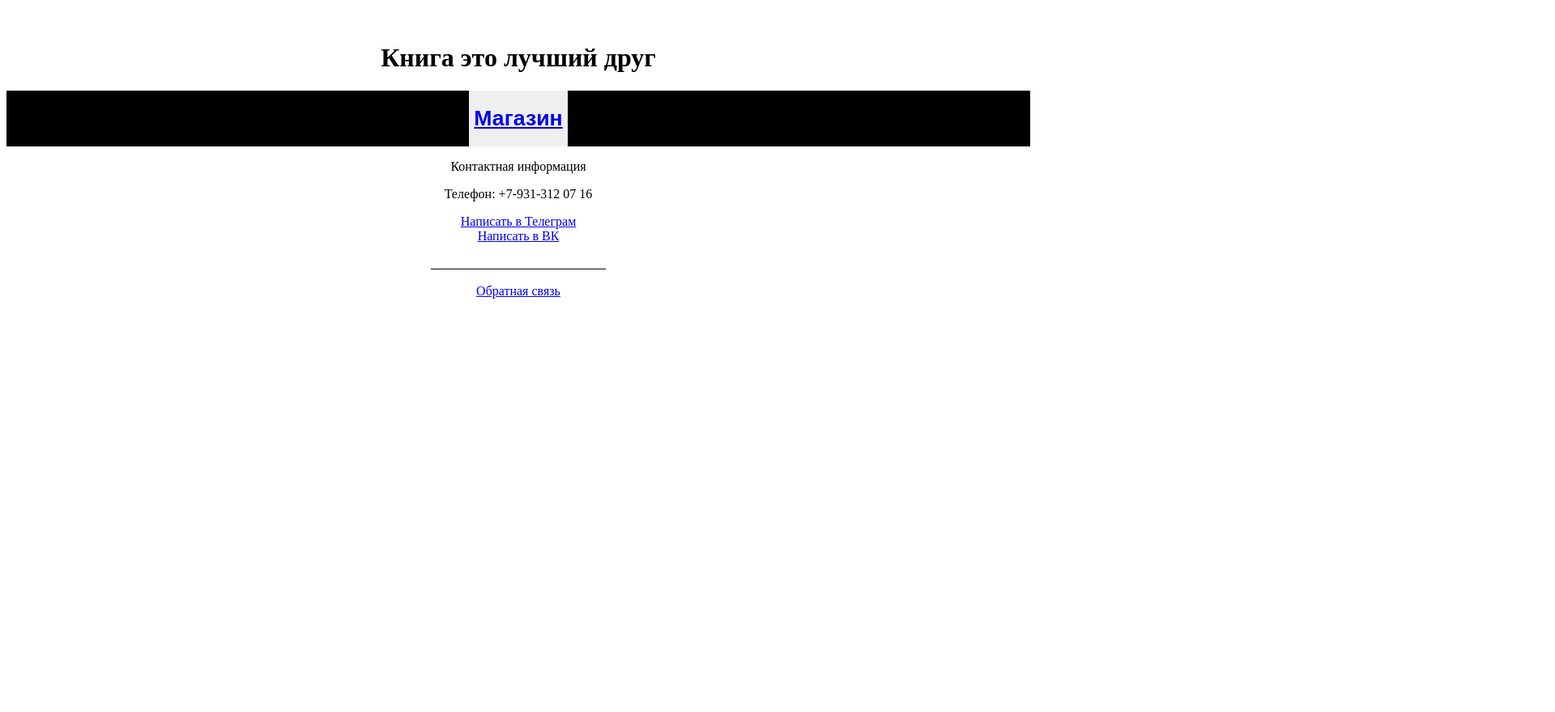
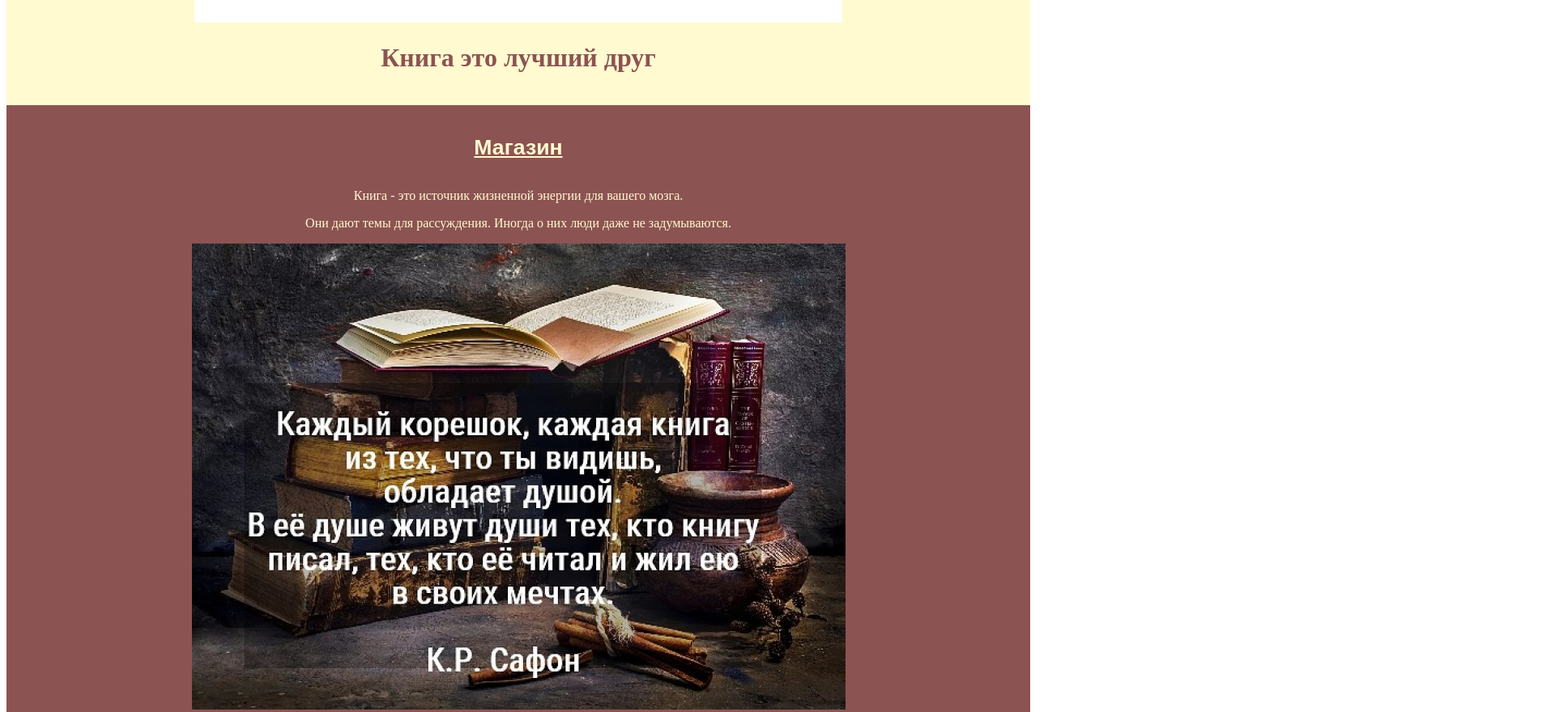
Before and after one commit to Arsehha/yp04_sait.html, a plain HTML site: page Page/index.html in a window 1280 px wide. Shown: the part 780-1660 px from the top of the page at 81% size, 1920 px wide, since content can reach past the window. Before the commit the page ends 1157 px from the top, so only its background shows below. Drawn offline with Linux system fonts and the light colour scheme.

Commit message:
Готовые 3 страницы с хэдэром и футером

```diff
--- a/Page/index.html
+++ b/Page/index.html
@@ -4,9 +4,25 @@
     .alingcentre{
         text-align: center;
     }
+    header{
+        background-color: #fffacf;
+        color: #8c5353;
+    }
     main {
-        background-color: black;
-        color: white;
+        background-color: #8c5353;
+        color: #fffacf;
+    }
+    footer{
+        background-color: #fffacf;
+        color: #8c5353;
+    }
+    button {
+        background-color: transparent;
+        background-repeat: no-repeat;
+        border: none;
+        cursor: pointer;
+        overflow: hidden;
+        outline: none;
     }
 </style>
 <head>
@@ -15,21 +31,33 @@
     <meta name="viewport"
           content="width=device-width, user-scalable=no, initial-scale=1.0, maximum-scale=1.0, minimum-scale=1.0">
     <meta http-equiv="X-UA-Compatible" content="ie=edge">
-    <title>Главна</title>
+    <title>Главная</title>
 </head>
 <body>
 <header>
     <div class="alingcentre">
         <img src="images/логотип.png" height="800" width="800">
-        <h1>Книга это лучший друг</h1>
+        <h1>Книга это лучший друг</h1><br>
     </div>
 </header>
 <main>
+    <br>
     <div class="alingcentre">
-        <button style="border: none">
-            <a href="catalog.html"><h1>Магазин</h1></a>
+        <button class="button">
+            <a href="catalog.html"><h1 style="color: #fffacf; text-decoration: underline;text-decoration-color: #fffacf">Магазин</h1></a>
         </button>
     </div>
+    <div class="alingcentre">
+        <p>Книга - это источник жизненной энергии для вашего мозга.</p>
+        <p>Они дают темы для рассуждения. Иногда о них люди даже не задумываются.</p>
+        <img src="images/safon.jpg">
+        <p>Открывая и начиная читать книгу, мы окунаемся в неповторимый мир, который создал писатель. Страница за страницей мы погружаемся в историю, придуманную специально для нас.</p>
+        <p>И та жизнь, что происходит в произведении, порой, оказывается намного интересней нашей повседневной реальности.</p>
+        <p>Я соглашусь со словами Эрнеста Миллера Хемингуэйа, который говорил: «Любите книгу всей душой! Она не только ваш лучший друг, но и до конца верный спутник».</p>
+        <p>Действительно, сколько умных мыслей таится в каждой книге, сколько нравственных уроков можно вынести. Да, книга – наш верный спутник по лабиринтам жизни, наш путеводитель.</p>
+        <img src="images/world.jpg">
+    </div>
+    <br><br>
 </main>
 <footer>
     <div class="alingcentre">
```
Also changed, not shown: Page/catalog.html (+10 -2 lines), Page/sviz.html (+11 -3 lines), Page/images/safon.jpg (added), Page/images/world.jpg (added).
